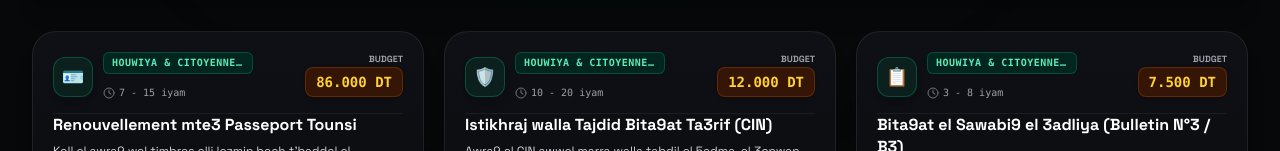
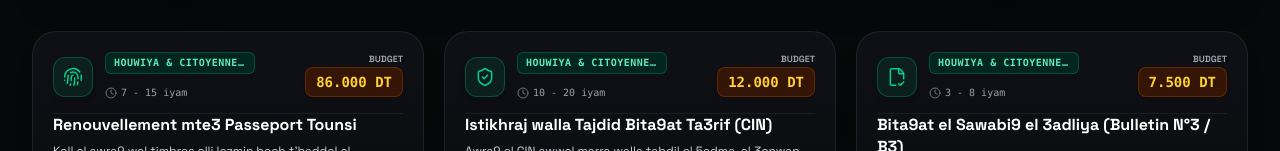
Before and after one commit to wacim-abdellli/idaara, a Next.js app: page /procedures in a window 1280 px wide. Shown: the part 477-628 px from the top of the page. Built offline with nearby package versions, Linux system fonts and the light colour scheme; no server answers.

Commit message:
refactor(ui): replace all emojis with precision Lucide SVG vector icons across procedures directory and homepage

```diff
--- a/src/app/procedures/page.tsx
+++ b/src/app/procedures/page.tsx
@@ -38,6 +38,15 @@ import {
   Info,
   Check,
   Zap,
+  Fingerprint,
+  FilePenLine,
+  Droplets,
+  Hammer,
+  Wrench,
+  Shield,
+  Layers,
+  Award,
+  ScrollText,
 } from 'lucide-react';
 
 export default function ProceduresPage() {
@@ -64,7 +73,7 @@ export default function ProceduresPage() {
           : locale === 'en'
           ? 'All Procedures'
           : 'Toutes les Démarches',
-      icon: FileCheck2,
+      icon: Layers,
       badgeColor: 'text-emerald-400',
     },
     {
@@ -77,7 +86,7 @@ export default function ProceduresPage() {
           : locale === 'en'
           ? 'Identity'
           : 'Identité & Citoyenneté',
-      icon: CreditCard,
+      icon: Fingerprint,
       badgeColor: 'text-emerald-400',
     },
     {
@@ -173,37 +182,37 @@ export default function ProceduresPage() {
     },
   ];
 
-  // Procedure Emoji Avatar Resolver
-  const getProcedureEmoji = (slug: string, vertical: string) => {
+  // Procedure Vector Icon Resolver (Zero Emojis - 100% Crisp Vector SVGs)
+  const getProcedureIcon = (slug: string, vertical: string): React.ElementType => {
     const s = slug.toLowerCase();
-    if (s.includes('passeport')) return '🪪';
-    if (s.includes('cin')) return '🛡️';
-    if (s.includes('bulletin') || s.includes('b3') || s.includes('casier')) return '📋';
-    if (s.includes('carte-grise') || s.includes('vehicule') || s.includes('immatriculation')) return '🚗';
-    if (s.includes('permis-de-conduire') || s.includes('permis-conduire')) return '🪪';
-    if (s.includes('contrat') || s.includes('location') || s.includes('bail')) return '✍️';
-    if (s.includes('auto-entrepreneur') || s.includes('freelance')) return '💼';
-    if (s.includes('societe') || s.includes('sarl') || s.includes('suarl') || s.includes('rne')) return '🏢';
-    if (s.includes('cnss') || s.includes('retraite') || s.includes('pension')) return '🛡️';
-    if (s.includes('cnam') || s.includes('soins') || s.includes('carnet')) return '🏥';
-    if (s.includes('steg') || s.includes('electricite') || s.includes('gaz')) return '⚡';
-    if (s.includes('sonede') || s.includes('eau')) return '💧';
-    if (s.includes('mariage') || s.includes('divorce') || s.includes('heritage') || s.includes('hojjet')) return '⚖️';
-    if (s.includes('douane') || s.includes('fcr') || s.includes('importation')) return '🛃';
-    if (s.includes('bourse') || s.includes('universite') || s.includes('etudiant') || s.includes('bac')) return '🎓';
-    if (s.includes('permis-de-batir') || s.includes('batir') || s.includes('construction')) return '🏗️';
-    if (s.includes('visite-technique')) return '🔧';
+    if (s.includes('passeport')) return Fingerprint;
+    if (s.includes('cin')) return ShieldCheck;
+    if (s.includes('bulletin') || s.includes('b3') || s.includes('casier')) return FileCheck2;
+    if (s.includes('carte-grise') || s.includes('vehicule') || s.includes('immatriculation')) return Car;
+    if (s.includes('permis-de-conduire') || s.includes('permis-conduire')) return CreditCard;
+    if (s.includes('contrat') || s.includes('location') || s.includes('bail')) return FilePenLine;
+    if (s.includes('auto-entrepreneur') || s.includes('freelance')) return Briefcase;
+    if (s.includes('societe') || s.includes('sarl') || s.includes('suarl') || s.includes('rne')) return Building2;
+    if (s.includes('cnss') || s.includes('retraite') || s.includes('pension')) return Shield;
+    if (s.includes('cnam') || s.includes('soins') || s.includes('carnet')) return HeartPulse;
+    if (s.includes('steg') || s.includes('electricite') || s.includes('gaz')) return Zap;
+    if (s.includes('sonede') || s.includes('eau')) return Droplets;
+    if (s.includes('mariage') || s.includes('divorce') || s.includes('heritage') || s.includes('hojjet')) return Scale;
+    if (s.includes('douane') || s.includes('fcr') || s.includes('importation')) return Plane;
+    if (s.includes('bourse') || s.includes('universite') || s.includes('etudiant') || s.includes('bac')) return GraduationCap;
+    if (s.includes('permis-de-batir') || s.includes('batir') || s.includes('construction')) return Hammer;
+    if (s.includes('visite-technique')) return Wrench;
 
     switch(vertical) {
-      case 'identity': return '🪪';
-      case 'transport': return '🚗';
-      case 'business': return '💼';
-      case 'housing': return '🏠';
-      case 'healthcare': return '🏥';
-      case 'justice': return '⚖️';
-      case 'customs': return '🛃';
-      case 'education': return '🎓';
-      default: return '📄';
+      case 'identity': return Fingerprint;
+      case 'transport': return Car;
+      case 'business': return Briefcase;
+      case 'housing': return Home;
+      case 'healthcare': return HeartPulse;
+      case 'justice': return Scale;
+      case 'customs': return Plane;
+      case 'education': return GraduationCap;
+      default: return FileText;
     }
   };
 
@@ -213,55 +222,55 @@ export default function ProceduresPage() {
       case 'identity':
         return {
           badge: 'text-emerald-300 bg-emerald-950/80 border-emerald-700/50',
-          avatar: 'bg-emerald-500/10 border-emerald-500/30 text-emerald-400',
+          avatar: 'bg-emerald-500/10 border-emerald-500/30 text-emerald-400 group-hover:bg-emerald-500/20 group-hover:border-emerald-500/50',
           hoverBorder: 'group-hover:border-emerald-500/40',
         };
       case 'transport':
         return {
           badge: 'text-cyan-300 bg-cyan-950/80 border-cyan-700/50',
-          avatar: 'bg-cyan-500/10 border-cyan-500/30 text-cyan-400',
+          avatar: 'bg-cyan-500/10 border-cyan-500/30 text-cyan-400 group-hover:bg-cyan-500/20 group-hover:border-cyan-500/50',
           hoverBorder: 'group-hover:border-cyan-500/40',
         };
       case 'business':
         return {
           badge: 'text-amber-300 bg-amber-950/80 border-amber-700/50',
-          avatar: 'bg-amber-500/10 border-amber-500/30 text-amber-400',
+          avatar: 'bg-amber-500/10 border-amber-500/30 text-amber-400 group-hover:bg-amber-500/20 group-hover:border-amber-500/50',
           hoverBorder: 'group-hover:border-amber-500/40',
         };
       case 'housing':
         return {
           badge: 'text-orange-300 bg-orange-950/80 border-orange-700/50',
-          avatar: 'bg-orange-500/10 border-orange-500/30 text-orange-400',
+          avatar: 'bg-orange-500/10 border-orange-500/30 text-orange-400 group-hover:bg-orange-500/20 group-hover:border-orange-500/50',
           hoverBorder: 'group-hover:border-orange-500/40',
         };
       case 'healthcare':
         return {
           badge: 'text-rose-300 bg-rose-950/80 border-rose-700/50',
-          avatar: 'bg-rose-500/10 border-rose-500/30 text-rose-400',
+          avatar: 'bg-rose-500/10 border-rose-500/30 text-rose-400 group-hover:bg-rose-500/20 group-hover:border-rose-500/50',
           hoverBorder: 'group-hover:border-rose-500/40',
         };
       case 'justice':
         return {
           badge: 'text-purple-300 bg-purple-950/80 border-purple-700/50',
-          avatar: 'bg-purple-500/10 border-purple-500/30 text-purple-400',
+          avatar: 'bg-purple-500/10 border-purple-500/30 text-purple-400 group-hover:bg-purple-500/20 group-hover:border-purple-500/50',
           hoverBorder: 'group-hover:border-purple-500/40',
         };
       case 'customs':
         return {
           badge: 'text-teal-300 bg-teal-950/80 border-teal-700/50',
-          avatar: 'bg-teal-500/10 border-teal-500/30 text-teal-400',
+          avatar: 'bg-teal-500/10 border-teal-500/30 text-teal-400 group-hover:bg-teal-500/20 group-hover:border-teal-500/50',
           hoverBorder: 'group-hover:border-teal-500/40',
         };
       case 'education':
         return {
           badge: 'text-blue-300 bg-blue-950/80 border-blue-700/50',
-          avatar: 'bg-blue-500/10 border-blue-500/30 text-blue-400',
+          avatar: 'bg-blue-500/10 border-blue-500/30 text-blue-400 group-hover:bg-blue-500/20 group-hover:border-blue-500/50',
           hoverBorder: 'group-hover:border-blue-500/40',
         };
       default:
         return {
           badge: 'text-zinc-300 bg-zinc-900 border-white/[0.1]',
-          avatar: 'bg-zinc-800 border-zinc-700 text-zinc-300',
+          avatar: 'bg-zinc-800 border-zinc-700 text-zinc-300 group-hover:bg-zinc-700',
           hoverBorder: 'group-hover:border-white/[0.2]',
         };
     }
@@ -535,26 +544,26 @@ export default function ProceduresPage() {
           </button>
         </div>
       ) : viewMode === 'grid' ? (
-        /* ── CIVIC LUXURY CARDS GRID (2 OR 3 COLUMNS WITH AVATARS & GLOW) ── */
+        /* ── CIVIC LUXURY CARDS GRID (WITH VECTOR ICONS & LUXURY ACCENTS) ── */
         <div className="grid grid-cols-1 md:grid-cols-2 lg:grid-cols-3 gap-5">
           {filteredProcedures.map((proc) => {
             const title = getLocalized(proc.title, locale);
             const shortDesc = getLocalized(proc.shortDescription, locale);
             const style = getSectorStyle(proc.vertical);
             const officeName = getOfficeBadge(proc.relatedOfficeTypes);
-            const emojiAvatar = getProcedureEmoji(proc.slug, proc.vertical);
+            const IconComponent = getProcedureIcon(proc.slug, proc.vertical);
 
             return (
               <Link key={proc.id} href={`/procedures/${proc.slug}`} className="block group">
                 <SpotlightCard className={`p-5 border-white/[0.08] bg-gradient-to-b from-[#0e1015] to-[#0a0b0e] ${style.hoverBorder} shadow-xl transition-all h-full flex flex-col justify-between space-y-4 rounded-2xl relative overflow-hidden`}>
 
-                  {/* Top Bar: Icon Avatar + Sector Badge + Statutory Fee */}
+                  {/* Top Bar: Vector Icon + Sector Badge + Statutory Fee */}
                   <div className="flex items-start justify-between gap-3 pb-3 border-b border-white/[0.06]">
 
-                    <div className="flex items-center gap-2.5 min-w-0">
-                      {/* Avatar Square */}
-                      <div className={`w-10 h-10 rounded-xl border ${style.avatar} flex items-center justify-center text-lg shrink-0 shadow-md group-hover:scale-105 transition-transform`}>
-                        <span>{emojiAvatar}</span>
+                    <div className="flex items-center gap-3 min-w-0">
+                      {/* Vector Icon Container */}
+                      <div className={`w-10 h-10 rounded-xl border ${style.avatar} flex items-center justify-center shrink-0 shadow-md group-hover:scale-105 transition-all`}>
+                        <IconComponent className="w-5 h-5 stroke-[1.75]" />
                       </div>
 
                       {/* Sector & Duration */}
@@ -632,7 +641,7 @@ export default function ProceduresPage() {
               const title = getLocalized(proc.title, locale);
               const style = getSectorStyle(proc.vertical);
               const officeName = getOfficeBadge(proc.relatedOfficeTypes);
-              const emojiAvatar = getProcedureEmoji(proc.slug, proc.vertical);
+              const IconComponent = getProcedureIcon(proc.slug, proc.vertical);
 
               return (
                 <Link
@@ -640,10 +649,10 @@ export default function ProceduresPage() {
                   href={`/procedures/${proc.slug}`}
                   className="grid grid-cols-12 gap-3 p-3.5 sm:p-4 hover:bg-zinc-900/90 transition-colors items-center group"
                 >
-                  {/* Col 1: Icon + Title + Sector */}
+                  {/* Col 1: Vector Icon + Title + Sector */}
                   <div className="col-span-6 sm:col-span-5 flex items-center gap-3 min-w-0">
-                    <div className={`w-8 h-8 rounded-xl border ${style.avatar} flex items-center justify-center text-sm shrink-0 font-bold`}>
-                      <span>{emojiAvatar}</span>
+                    <div className={`w-8 h-8 rounded-xl border ${style.avatar} flex items-center justify-center shrink-0`}>
+                      <IconComponent className="w-4 h-4 stroke-[1.75]" />
                     </div>
                     <div className="min-w-0">
                       <h3 className="text-xs sm:text-sm font-bold text-white group-hover:text-emerald-300 transition-colors truncate">
```
Also changed, not shown: src/app/page.tsx (+32 -12 lines).
